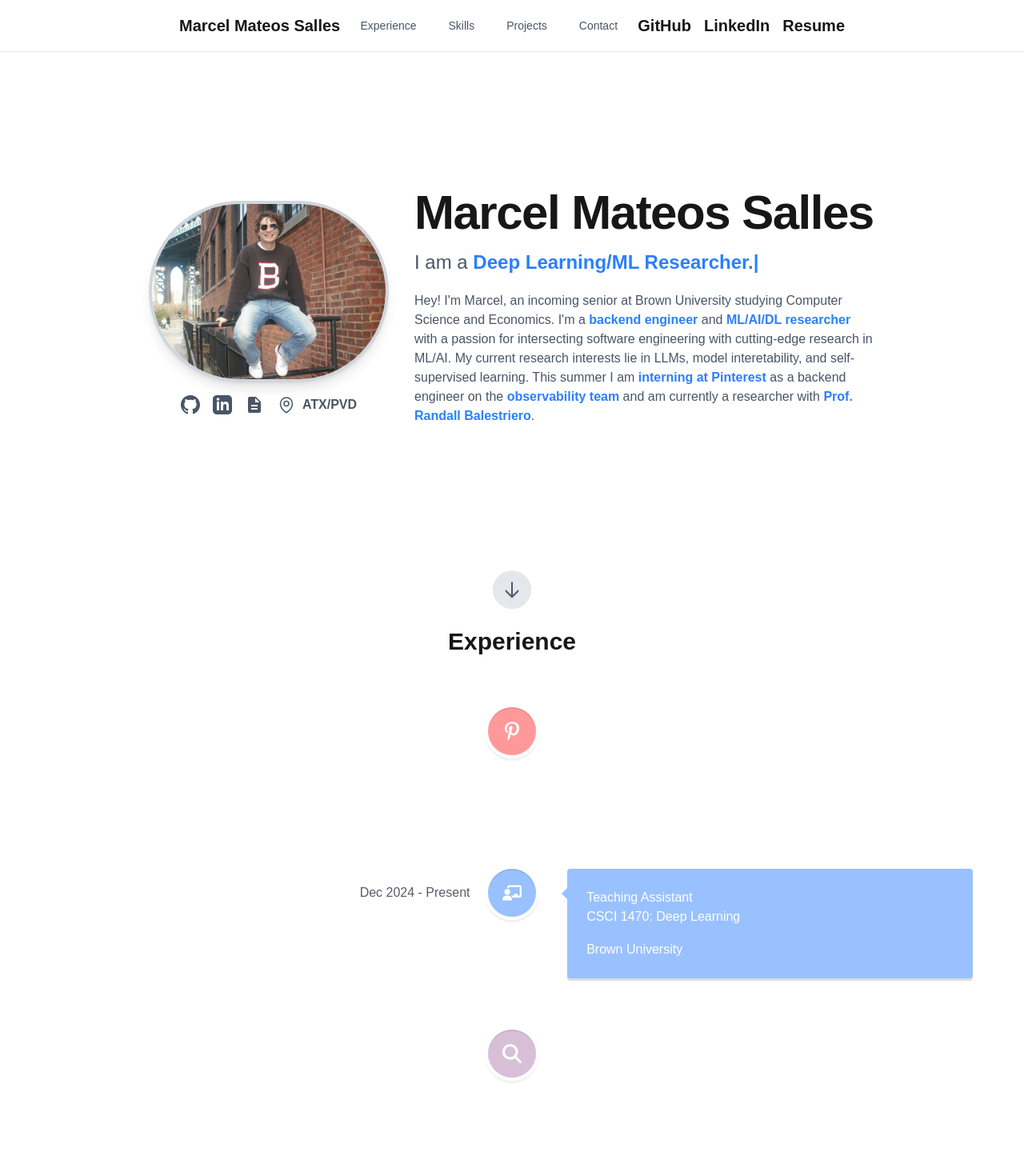
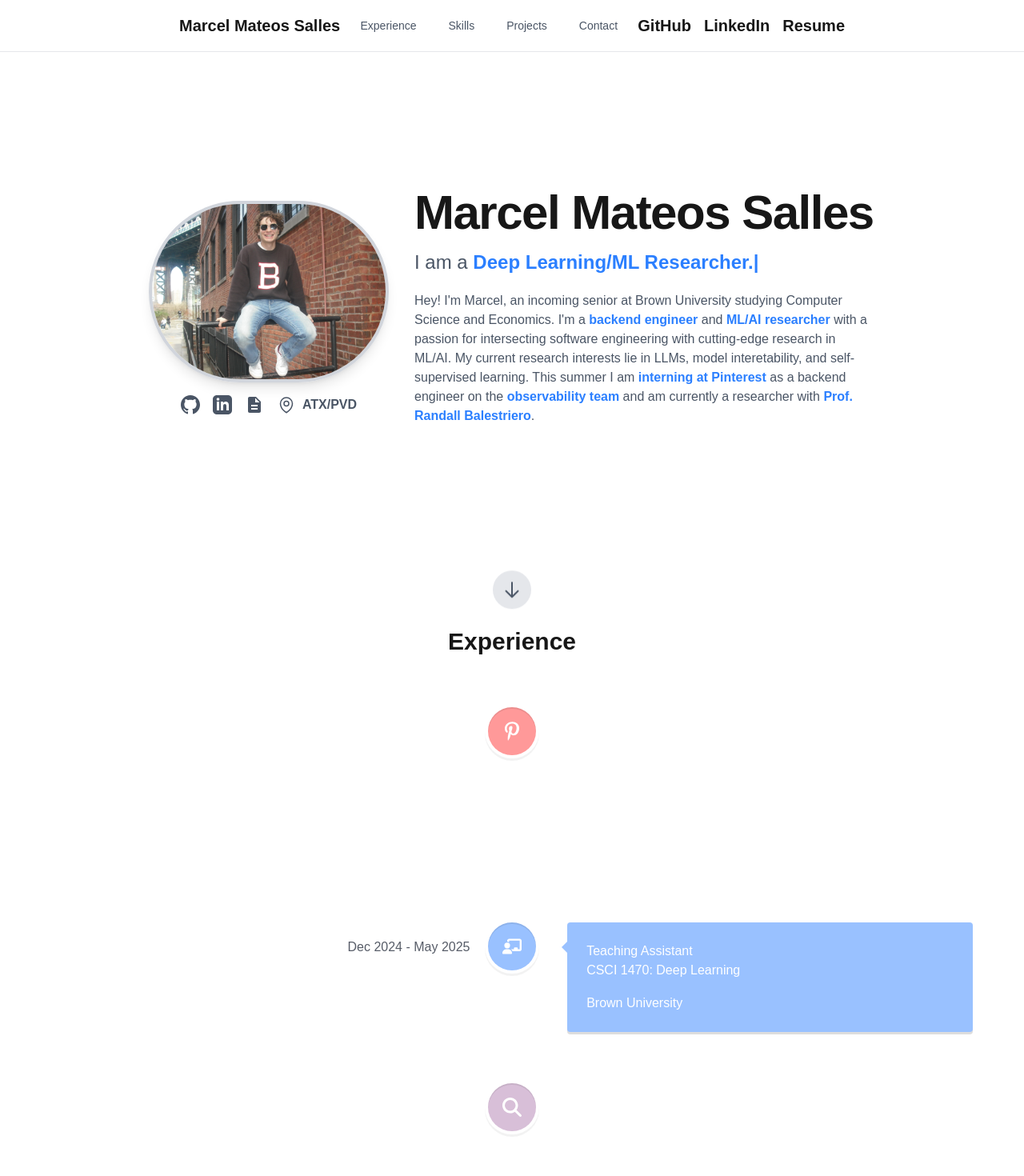
Before and after one commit to MarcelMatsal/marcel-website, a Next.js app: page / in a window 1280 px wide. Shown: the top 1470 px of the page at 80% size. Built offline with nearby package versions, Linux system fonts and the light colour scheme.

Commit message:
small change to update for summer

```diff
--- a/src/components/ExperienceTimeline.tsx
+++ b/src/components/ExperienceTimeline.tsx
@@ -21,6 +21,7 @@ export default function TimelineSection() {
           <h3 className="vertical-timeline-element-title">Software Engineer Intern</h3>
           <h4 className="vertical-timeline-element-subtitle">Pinterest</h4>
           <p className="text-white font-bold">Backend - Observability Team</p>
+          <p className="text-white font-bold">Developing GenAI tools (such as agents, MCP servers, anomaly detection) for all engineers at Pinterest.</p>
         </VerticalTimelineElement>
 
 
@@ -29,7 +30,7 @@ export default function TimelineSection() {
           className="vertical-timeline-element--work"
           contentStyle={{ background: '#99C1FF', color: '#fff' }}
           contentArrowStyle={{ borderRight: '7px solid #99C1FF' }}
-          date="Dec 2024 - Present"
+          date="Dec 2024 - May 2025"
           dateClassName="text-gray-900 dark:text-white font-bold"
           iconStyle={{ background: '#99C1FF', color: '#fff' }}
           icon={<svg xmlns="http://www.w3.org/2000/svg" viewBox="0 0 640 512" fill="currentColor" width="24" height="24">
@@ -55,7 +56,7 @@ export default function TimelineSection() {
         >
           <h3 className="vertical-timeline-element-title"> Researcher</h3>
           <h4 className="vertical-timeline-element-subtitle">Balestriero Lab @ Brown University</h4>
-          <p className="text-white font-bold">Researching spurious correlation of AI models</p>
+          <p className="text-white font-bold">Researching spurious correlation in language models. <a href="https://arxiv.org/abs/2506.11402" target="_blank" rel="noopener noreferrer" className="text-blue-500 font-bold hover:underline">Check out our new paper!</a></p>
         </VerticalTimelineElement>
 
                 {/* Timeline Element 3 */}
--- a/src/components/HomeAndAbout.tsx
+++ b/src/components/HomeAndAbout.tsx
@@ -136,7 +136,7 @@ export default function HomeAndAboutSection() {
         {/* About Text */}
         <p className="text-gray-600 dark:text-gray-300 mt-1">
           Hey! I&apos;m Marcel, an incoming senior at Brown University studying Computer Science and Economics.
-          I&apos;m a <span className="text-blue-500 font-bold">backend engineer</span> and  <span className="text-blue-500 font-bold">ML/AI/DL researcher </span> with a passion for intersecting software
+          I&apos;m a <span className="text-blue-500 font-bold">backend engineer</span> and  <span className="text-blue-500 font-bold">ML/AI researcher </span> with a passion for intersecting software
           engineering with cutting-edge research in ML/AI. My current research interests lie in
           LLMs, model interetability, and self-supervised learning. This summer I am <span className="text-blue-500 font-bold"> interning at Pinterest </span> as a backend engineer on the <span className="text-blue-500 font-bold"> observability team </span> and am currently
           a researcher with <a href="https://randallbalestriero.github.io/" target="_blank" rel="noopener noreferrer" className="text-blue-500 font-bold hover:underline">Prof. Randall Balestriero</a>.
```
